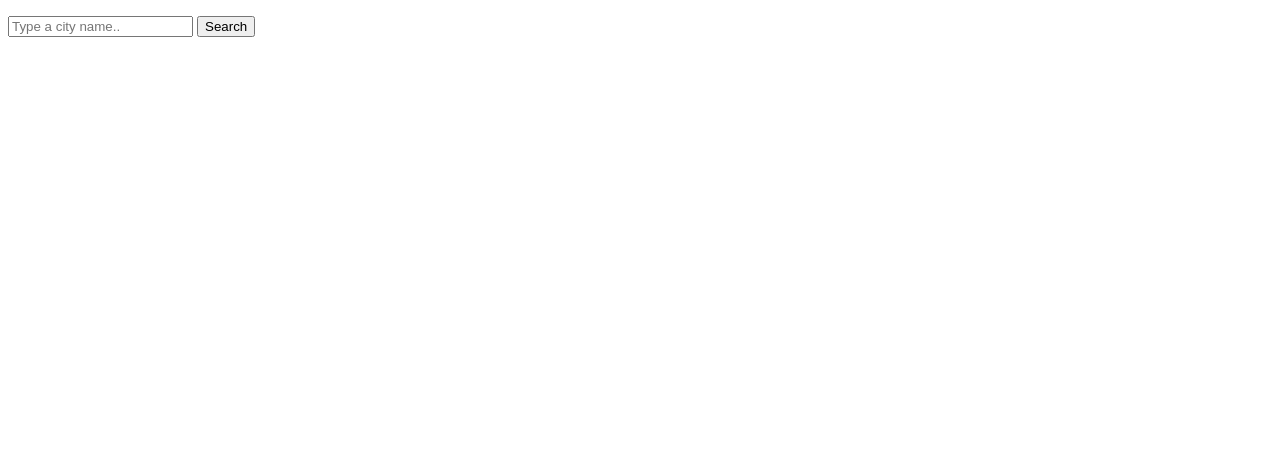
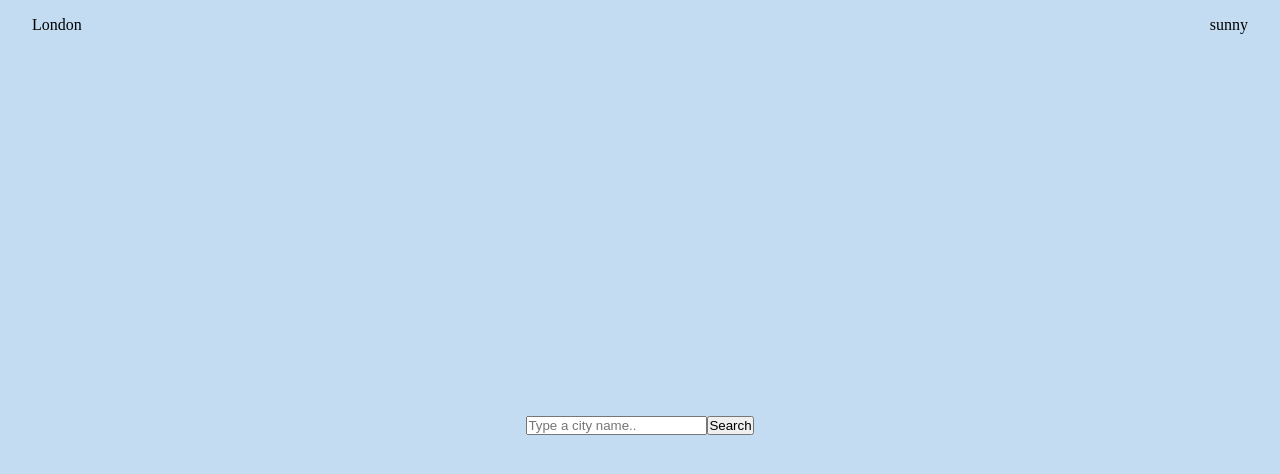
Before and after one commit to ukrainska/weather-app, a plain HTML site: page index.html in a window 1280 px wide. Drawn offline with Linux system fonts and the light colour scheme.

Commit message:
Set a basic css styling

```diff
--- a/index.html
+++ b/index.html
@@ -9,8 +9,8 @@
 <body>
     <div class="main-page">
         <div class="city-info">
-            <p id="city-name"></p>
-            <p id="weather-conditions"></p>
+            <p id="city-name">London</p>
+            <p id="weather-conditions">sunny</p>
         </div>
 
         <div class="search-bar">
--- a/styles.css
+++ b/styles.css
@@ -0,0 +1,32 @@
+* {
+    padding: 0;
+    margin: 0;
+}
+
+:root {
+    --main-page-color: #C4DCF2;
+}
+
+.main-page {
+    background-color: var(--main-page-color);
+    height: 100vh;
+    display: grid;
+    grid-template-columns: 1fr 1fr;
+    grid-template-rows: auto 1fr;
+}
+
+.city-info {
+    grid-column: 1/3;
+    grid-row: 1;
+    display: flex;
+    justify-content: space-between;
+    padding: 1rem 2rem;
+}
+
+.search-bar {
+    grid-column: 1/3;
+    grid-row: 2/3;
+    display: flex;
+    justify-content: center;
+    align-items: center;
+}
```
